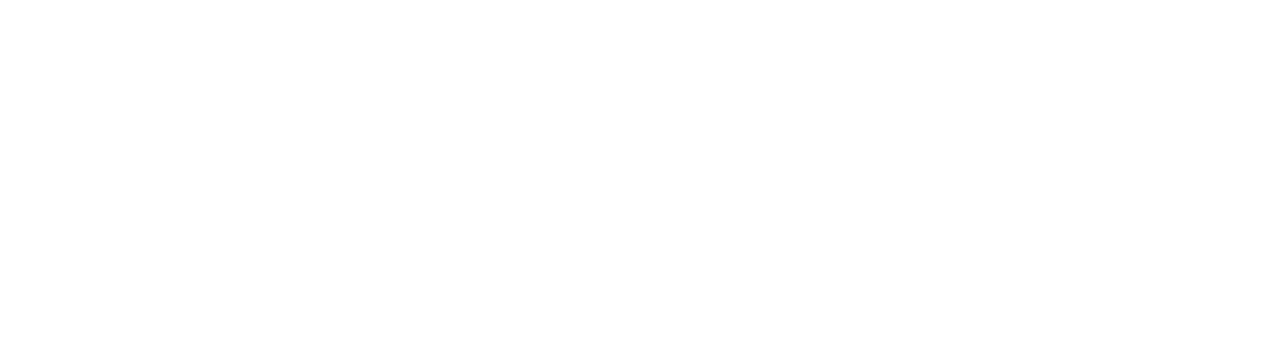
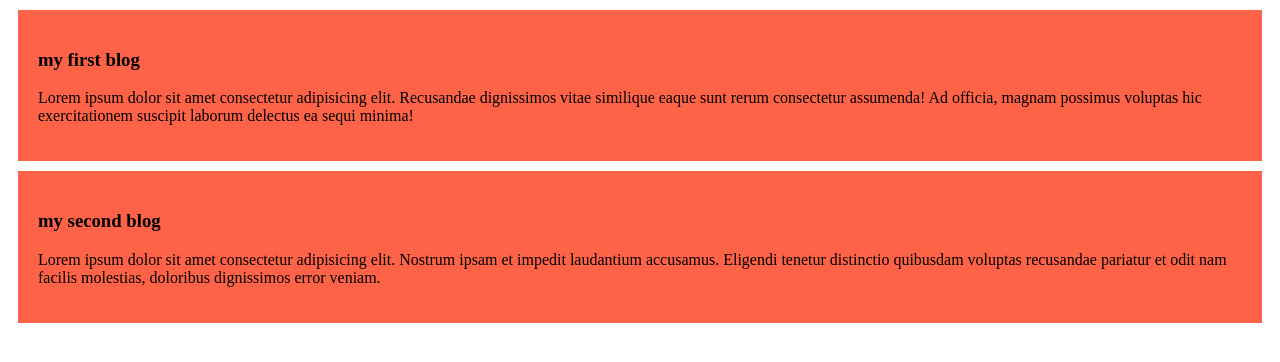
Before and after one commit to Tahsin1111/my-simple-webiste, a plain HTML site: page index.html in a window 1280 px wide. Drawn offline with Linux system fonts and the light colour scheme.

Commit message:
added first and second blog

```diff
--- a/index.html
+++ b/index.html
@@ -1,11 +1,27 @@
 <!DOCTYPE html>
 <html lang="en">
+
 <head>
     <meta charset="UTF-8">
     <meta name="viewport" content="width=device-width, initial-scale=1.0">
     <title>my simple website</title>
+    <link rel="stylesheet" href="styles/blog.css">
 </head>
-<body>
 
+<body><div>
+    <h3>my first blog</h3>
+    <p>Lorem ipsum dolor sit amet consectetur adipisicing elit. Recusandae dignissimos vitae similique eaque sunt rerum
+        consectetur assumenda! Ad officia, magnam possimus voluptas hic exercitationem suscipit laborum delectus ea
+        sequi minima!</p>
+        </div>
+
+    <div>
+        <h3>my second blog</h3>
+
+    <p>Lorem ipsum dolor sit amet consectetur adipisicing elit. Nostrum ipsam et impedit laudantium accusamus. Eligendi
+        tenetur distinctio quibusdam voluptas recusandae pariatur et odit nam facilis molestias, doloribus dignissimos
+        error veniam.</p>
+        </div>
 </body>
+
 </html>
--- /dev/null
+++ b/styles/blog.css
@@ -0,0 +1,5 @@
+div{
+    background-color: tomato;
+    margin: 10px;
+    padding: 20px;
+}
```
